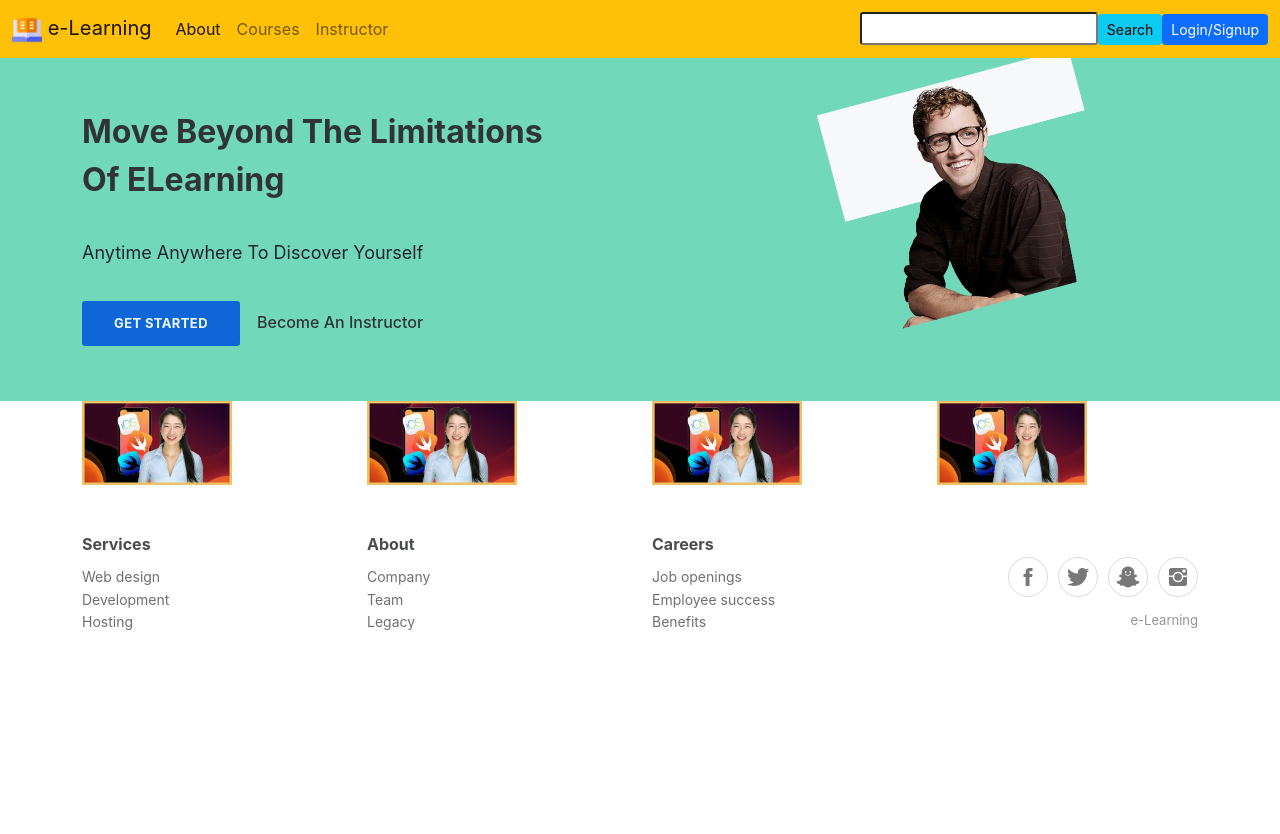
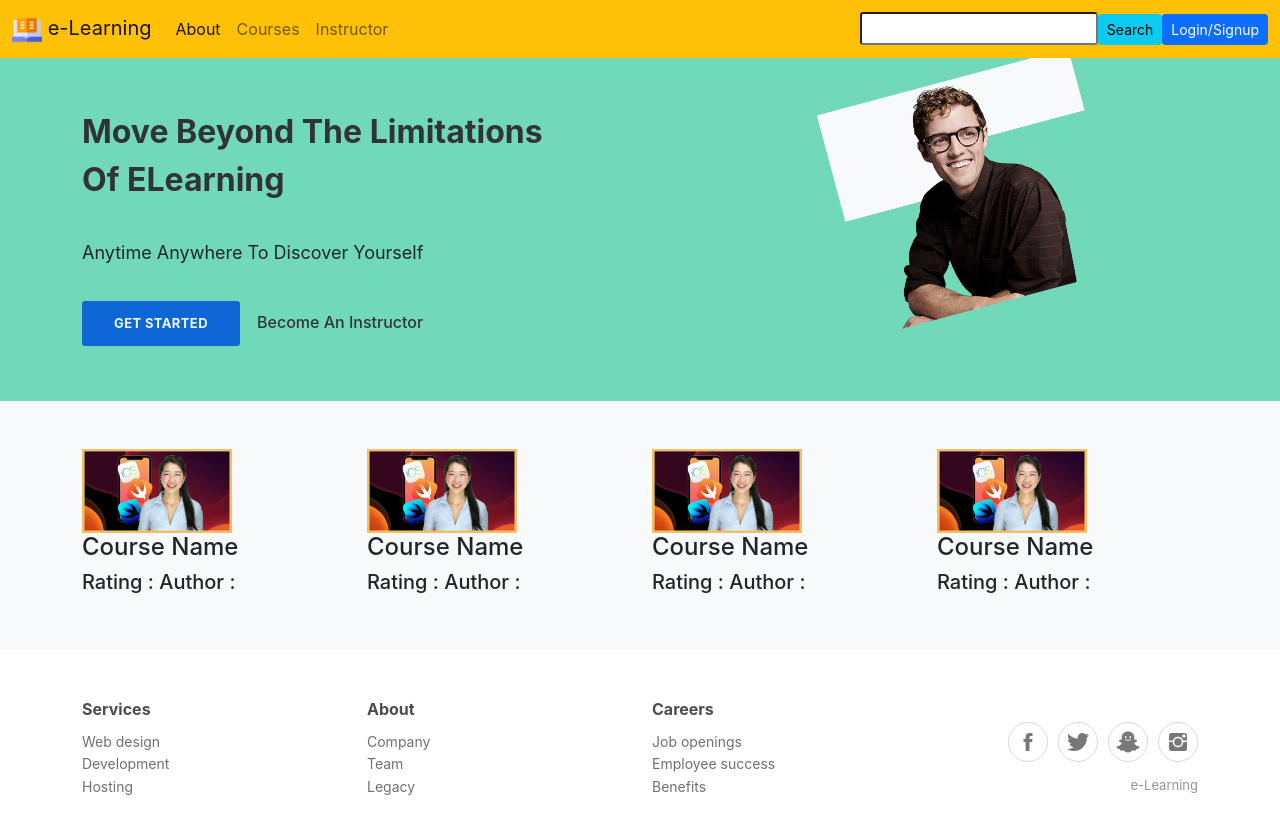
Before and after one commit to ppavankumar727/New-York-Times-Books-and-articles-application, a React (Create React App) app in the folder frontend/: page / in a window 1280 px wide. Shown: the top 834 px of the page. Before the commit the page ends 800 px from the top, so only its background shows below. Built offline with nearby package versions, Linux system fonts and the light colour scheme.

Commit message:
dummy front end done

```diff
--- /dev/null
+++ b/frontend/src/components/course/course.js
@@ -0,0 +1,13 @@
+import React from 'react';
+
+export class Course extends React.Component{
+    render(){
+        return (
+              <div className="col-md-3"><img className="flex-grow-0" src="assets/img/1778502_f4b9_12.jpg" width="150 rem" />
+                <h4>Course Name</h4>
+                <h5>Rating : Author :</h5>
+              </div>
+          );
+
+    }
+}
--- a/frontend/src/components/courselist/courselist.js
+++ b/frontend/src/components/courselist/courselist.js
@@ -1,16 +1,22 @@
 import React from 'react';
+import { Course } from '../course/course';
 
 export class Courselist extends React.Component{
     render(){
         return (
-
+          <div className="album py-5 bg-light">
             <div className="container">
             <div className="row">
-              <div className="col-md-3"><img className="flex-grow-0" src="assets/img/1778502_f4b9_12.jpg" width="150 rem" /></div>
-              <div className="col-md-3"><img className="flex-grow-0" src="assets/img/1778502_f4b9_12.jpg" width="150 rem" /></div>
-              <div className="col"><img className="flex-grow-0" src="assets/img/1778502_f4b9_12.jpg" width="150 rem" /></div>
-              <div className="col-md-3"><img className="flex-grow-0" src="assets/img/1778502_f4b9_12.jpg" width="150 rem" /></div>
+                <Course>
+                </Course>
+                <Course>
+                </Course>
+                <Course>
+                </Course>
+                <Course>
+                </Course>
             </div>
+          </div>
           </div>
           );
 
```
